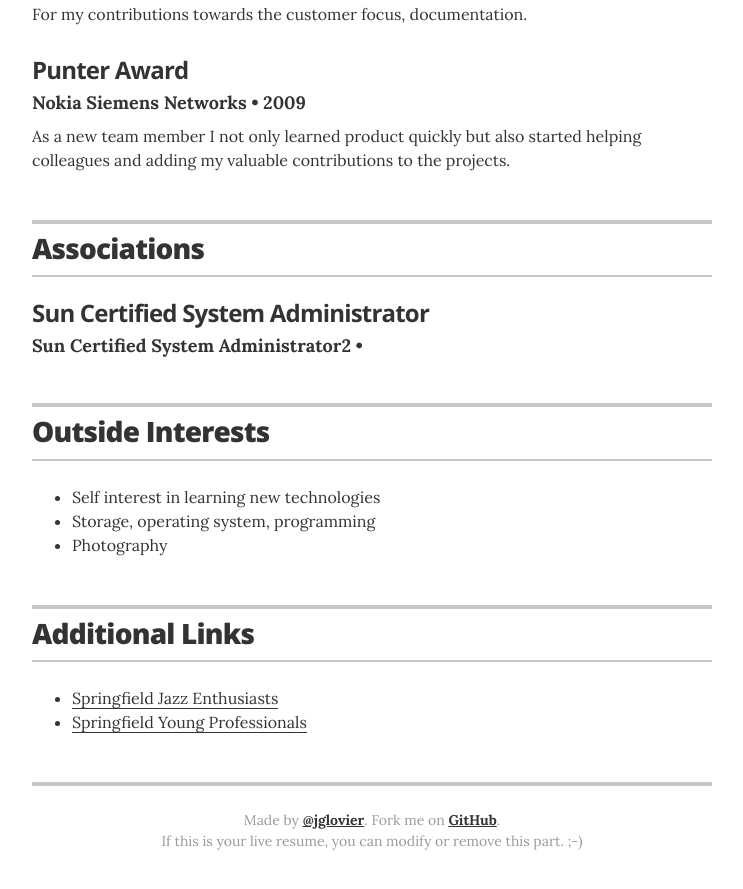
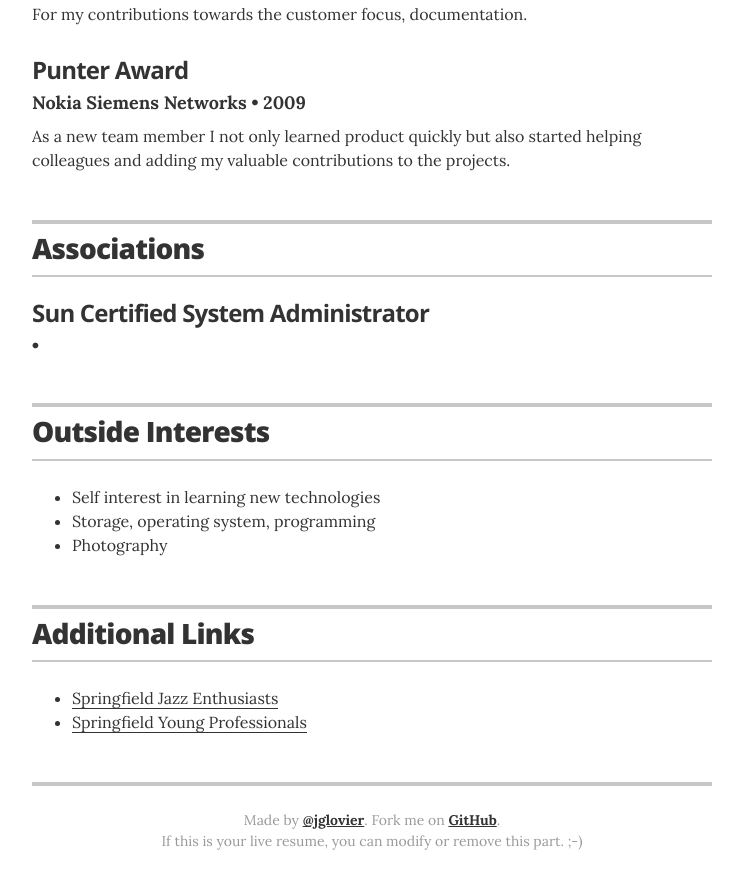
Before and after one commit to nitinkushwah/nitinkushwah.github.io, a Jekyll site: the page built from index.html, in a window 1280 px wide and 900 px high, scrolled down 3524 px. Shown: the top 889 px of the window, without its empty margins (268-1011 px from the left). Built offline with Jekyll 4.4.1, drawn with Linux system fonts in a browser that asks for light colours.

Commit message:
Update associations.yml

```diff
--- a/_data/associations.yml
+++ b/_data/associations.yml
@@ -1,8 +1,7 @@
 # Associations
 # comment out the urls if you do not wish to display them
 - organization: Sun Certified System Administrator
-  role: Sun Certified System Administrator1
-  role: Sun Certified System Administrator2
+  #role: Sun Certified System Administrator1
   #year: 2001 &mdash; 2010
   #url: https://www.peta.org/
  # summary: Organized fund drives and participated in fundraising events for the benefit of PETA's local Springfield operations.
```
